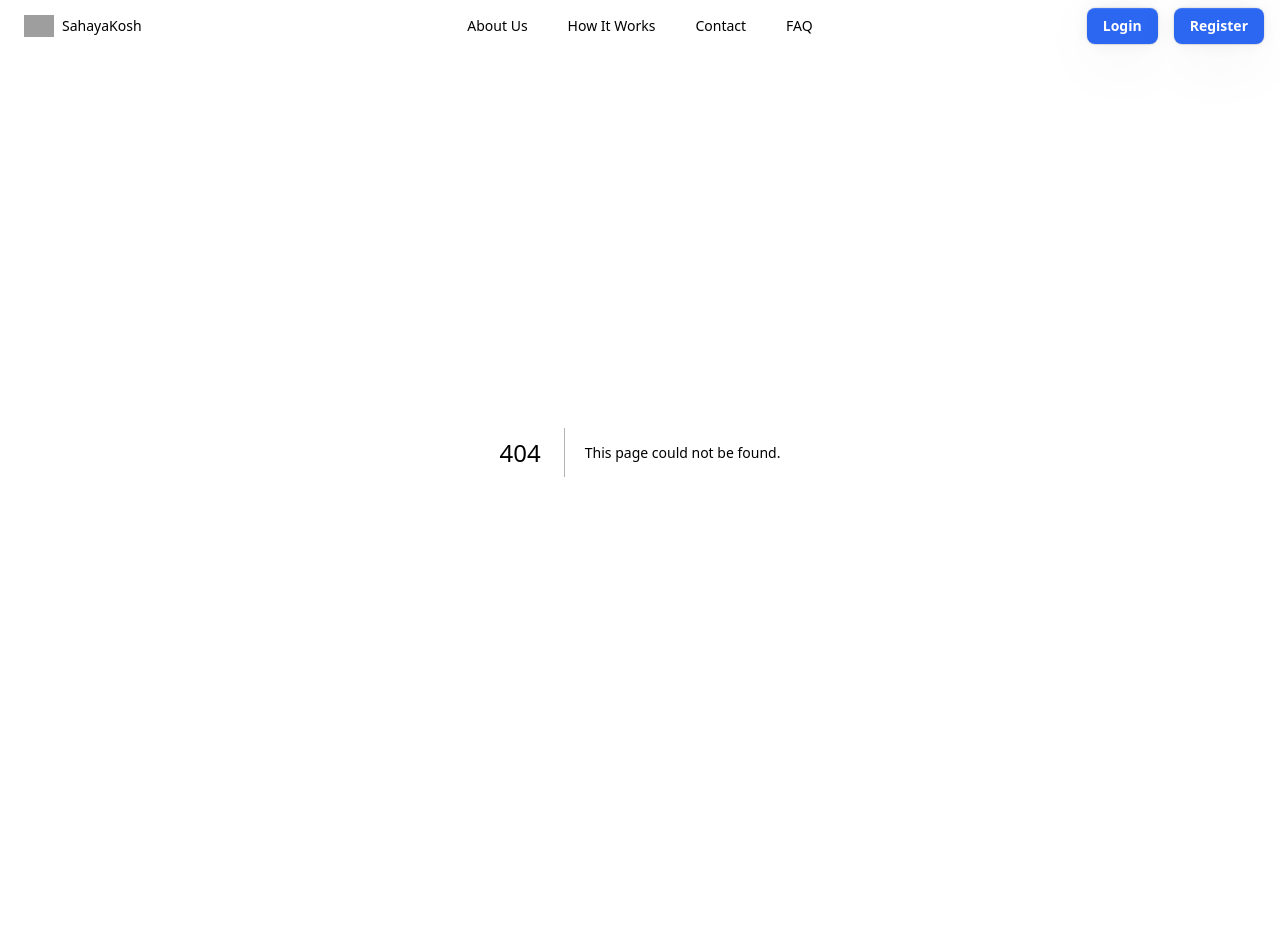
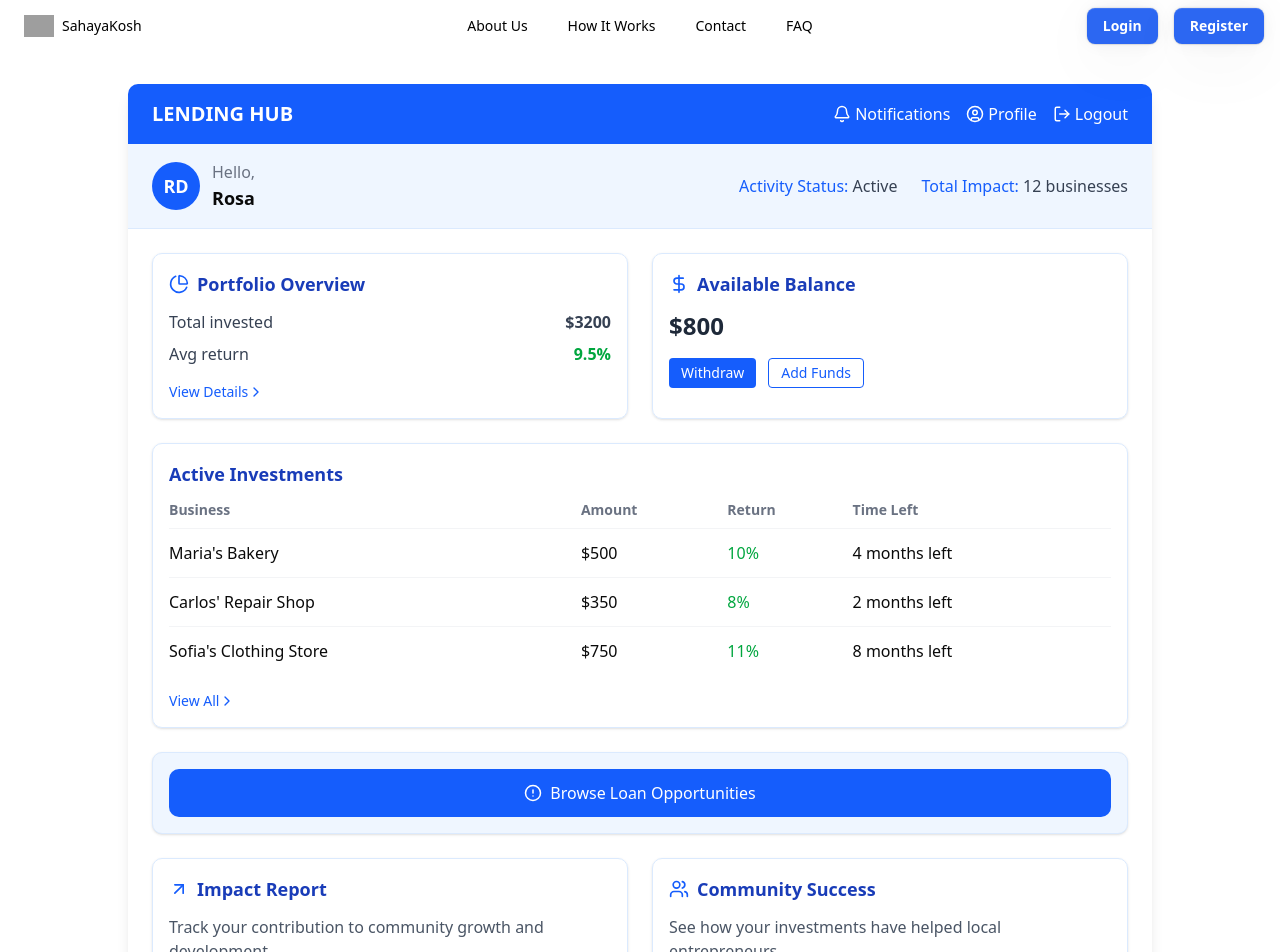
Before and after one commit to kunal12kumar/SahayaKosh, a Next.js app: page /lenderdashboard in a window 1280 px wide. Before the commit this address had no page. Shown: the top 952 px of the page. Before the commit the page ends 852 px from the top, so only its background shows below. Built offline with nearby package versions, Linux system fonts and the light colour scheme; grey boxes are pictures that could not be loaded.

Commit message:
adding lenderdashboard :

```diff
--- /dev/null
+++ b/src/app/lenderdashboard/page.js
@@ -0,0 +1,165 @@
+// in this we will put the code for lenderdashboard
+"use client"
+import { useState } from 'react';
+import { ChevronRight, Bell, UserCircle, LogOut, DollarSign, AlertCircle, ArrowUpRight, PieChart, Users } from 'lucide-react';
+
+export default function Dashboard() {
+  const [activeInvestments, setActiveInvestments] = useState([
+    { name: "Maria's Bakery", amount: 500, return: 10, monthsLeft: 4 },
+    { name: "Carlos' Repair Shop", amount: 350, return: 8, monthsLeft: 2 },
+    { name: "Sofia's Clothing Store", amount: 750, return: 11, monthsLeft: 8 },
+  ]);
+
+  return (
+    <div className="min-h-screen bg-white">
+      <div className="max-w-5xl mx-auto bg-white shadow-lg rounded-lg overflow-hidden my-8">
+        {/* Top Navigation Bar */}
+        <div className="flex justify-between items-center bg-blue-600 text-white px-6 py-4">
+          <div className="font-bold text-xl">LENDING HUB</div>
+          <div className="flex space-x-4 items-center">
+            <button className="flex items-center hover:text-blue-200">
+              <Bell size={18} className="mr-1" />
+              <span>Notifications</span>
+            </button>
+            <button className="flex items-center hover:text-blue-200">
+              <UserCircle size={18} className="mr-1" />
+              <span>Profile</span>
+            </button>
+            <button className="flex items-center hover:text-blue-200">
+              <LogOut size={18} className="mr-1" />
+              <span>Logout</span>
+            </button>
+          </div>
+        </div>
+
+        {/* User Greeting & Stats */}
+        <div className="flex justify-between bg-blue-50 px-6 py-4 border-b border-blue-100">
+          <div className="flex items-center">
+            <div className="bg-blue-600 text-white h-12 w-12 rounded-full flex items-center justify-center text-lg font-semibold">
+              RD
+            </div>
+            <div className="ml-3">
+              <p className="text-gray-500">Hello,</p>
+              <p className="font-semibold text-lg">Rosa</p>
+            </div>
+          </div>
+          <div className="flex items-center text-gray-700">
+            <div className="mr-6">
+              <span className="font-medium text-blue-600">Activity Status:</span> Active
+            </div>
+            <div>
+              <span className="font-medium text-blue-600">Total Impact:</span> 12 businesses
+            </div>
+          </div>
+        </div>
+
+        {/* Main Dashboard Content */}
+        <div className="p-6 grid grid-cols-1 md:grid-cols-2 gap-6">
+          {/* Portfolio Overview */}
+          <div className="border border-blue-100 rounded-lg p-4 shadow-sm hover:shadow-md transition-shadow">
+            <h3 className="text-lg font-semibold text-blue-800 mb-3 flex items-center">
+              <PieChart size={20} className="mr-2 text-blue-600" />
+              Portfolio Overview
+            </h3>
+            <div className="space-y-2 text-gray-700">
+              <div className="flex justify-between">
+                <span>Total invested</span>
+                <span className="font-semibold">${3200}</span>
+              </div>
+              <div className="flex justify-between">
+                <span>Avg return</span>
+                <span className="font-semibold text-green-600">9.5%</span>
+              </div>
+            </div>
+            <button className="mt-4 text-blue-600 hover:text-blue-800 flex items-center text-sm font-medium">
+              View Details
+              <ChevronRight size={16} />
+            </button>
+          </div>
+
+          {/* Available Balance */}
+          <div className="border border-blue-100 rounded-lg p-4 shadow-sm hover:shadow-md transition-shadow">
+            <h3 className="text-lg font-semibold text-blue-800 mb-3 flex items-center">
+              <DollarSign size={20} className="mr-2 text-blue-600" />
+              Available Balance
+            </h3>
+            <div className="text-2xl font-bold text-gray-800 mb-4">$800</div>
+            <div className="flex space-x-3">
+              <button className="px-3 py-1 bg-blue-600 text-white rounded hover:bg-blue-700 text-sm">
+                Withdraw
+              </button>
+              <button className="px-3 py-1 border border-blue-600 text-blue-600 rounded hover:bg-blue-50 text-sm">
+                Add Funds
+              </button>
+            </div>
+          </div>
+
+          {/* Active Investments */}
+          <div className="border border-blue-100 rounded-lg p-4 shadow-sm hover:shadow-md transition-shadow md:col-span-2">
+            <h3 className="text-lg font-semibold text-blue-800 mb-3">Active Investments</h3>
+            <div className="overflow-x-auto">
+              <table className="min-w-full">
+                <thead>
+                  <tr className="text-left text-gray-500 text-sm">
+                    <th className="pb-2">Business</th>
+                    <th className="pb-2">Amount</th>
+                    <th className="pb-2">Return</th>
+                    <th className="pb-2">Time Left</th>
+                  </tr>
+                </thead>
+                <tbody>
+                  {activeInvestments.map((investment, index) => (
+                    <tr key={index} className="border-t border-gray-100">
+                      <td className="py-3">{investment.name}</td>
+                      <td className="py-3">${investment.amount}</td>
+                      <td className="py-3 text-green-600">{investment.return}%</td>
+                      <td className="py-3">{investment.monthsLeft} months left</td>
+                    </tr>
+                  ))}
+                </tbody>
+              </table>
+            </div>
+            <button className="mt-4 text-blue-600 hover:text-blue-800 flex items-center text-sm font-medium">
+              View All
+              <ChevronRight size={16} />
+            </button>
+          </div>
+
+          {/* Browse Loan Opportunities */}
+          <div className="md:col-span-2 border border-blue-100 rounded-lg p-4 shadow-sm hover:shadow-md transition-shadow bg-blue-50">
+            <button className="w-full py-3 bg-blue-600 text-white rounded-lg hover:bg-blue-700 flex items-center justify-center font-medium">
+              <AlertCircle size={18} className="mr-2" />
+              Browse Loan Opportunities
+            </button>
+          </div>
+
+          {/* Impact Report */}
+          <div className="border border-blue-100 rounded-lg p-4 shadow-sm hover:shadow-md transition-shadow">
+            <h3 className="text-lg font-semibold text-blue-800 mb-3 flex items-center">
+              <ArrowUpRight size={20} className="mr-2 text-blue-600" />
+              Impact Report
+            </h3>
+            <p className="text-gray-600 mb-4">Track your contribution to community growth and development.</p>
+            <button className="text-blue-600 hover:text-blue-800 flex items-center text-sm font-medium">
+              View Details
+              <ChevronRight size={16} />
+            </button>
+          </div>
+
+          {/* Community Success */}
+          <div className="border border-blue-100 rounded-lg p-4 shadow-sm hover:shadow-md transition-shadow">
+            <h3 className="text-lg font-semibold text-blue-800 mb-3 flex items-center">
+              <Users size={20} className="mr-2 text-blue-600" />
+              Community Success
+            </h3>
+            <p className="text-gray-600 mb-4">See how your investments have helped local entrepreneurs.</p>
+            <button className="text-blue-600 hover:text-blue-800 flex items-center text-sm font-medium">
+              View Stories
+              <ChevronRight size={16} />
+            </button>
+          </div>
+        </div>
+      </div>
+    </div>
+  );
+}
```
